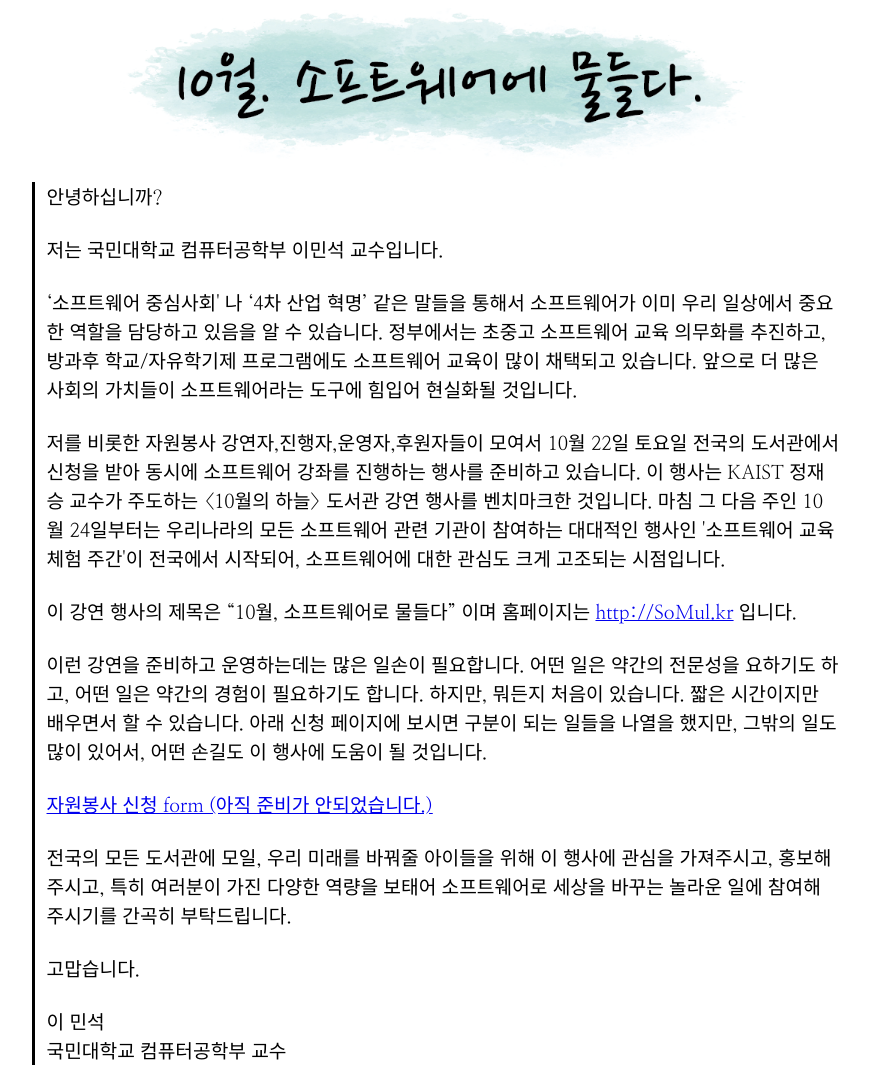
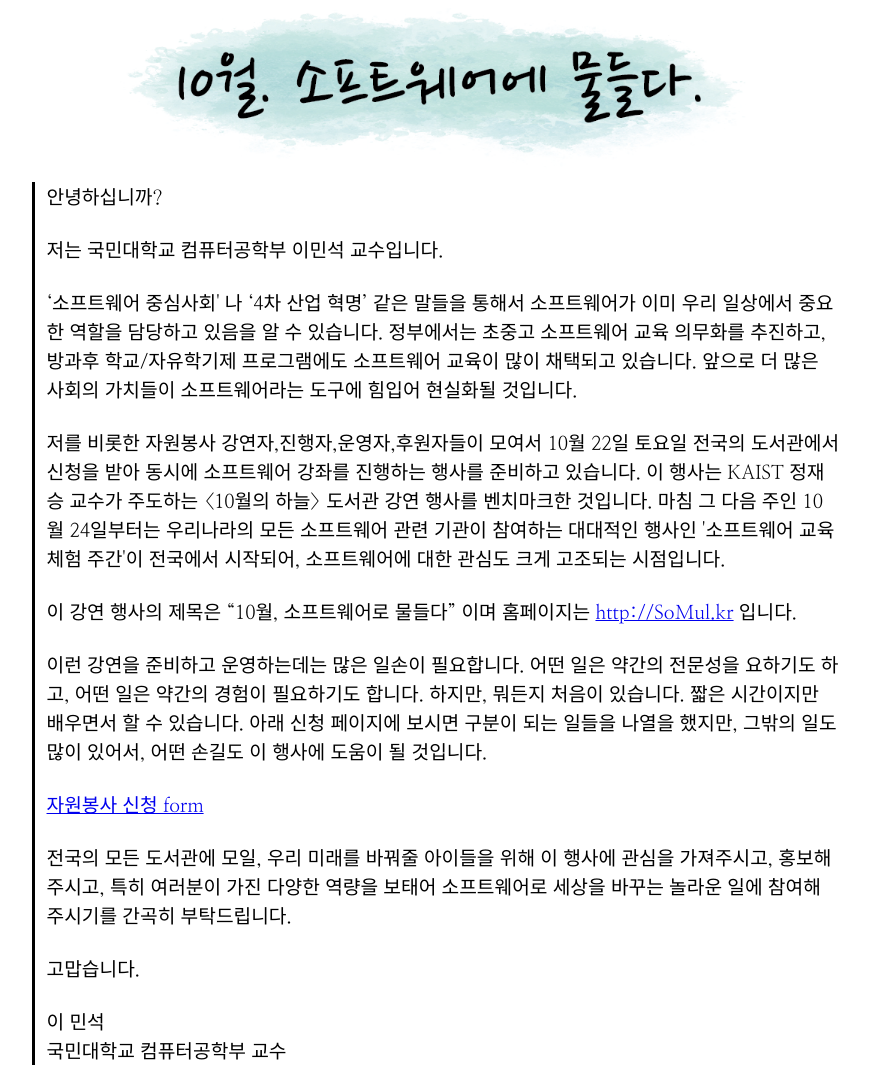
Before and after one commit to somul-project/somul-project.github.io, a plain HTML site: page volunteer.html in a window 1280 px wide. Shown: the top 1065 px of the page, without its empty margins (204-1073 px from the left). Drawn offline with Linux system fonts and the light colour scheme.

Commit message:
자원봉사 form 완성

```diff
--- a/volunteer.html
+++ b/volunteer.html
@@ -32,7 +32,7 @@
 <br>
 이런 강연을 준비하고 운영하는데는 많은 일손이 필요합니다. 어떤 일은 약간의 전문성을 요하기도 하고, 어떤 일은 약간의 경험이 필요하기도 합니다. 하지만, 뭐든지 처음이 있습니다. 짧은 시간이지만 배우면서 할 수 있습니다. 아래 신청 페이지에 보시면 구분이 되는 일들을 나열을 했지만, 그밖의 일도 많이 있어서, 어떤 손길도 이 행사에 도움이 될 것입니다.<br>
 <br>
-<a href="http://bit.ly/vol-apply">자원봉사 신청 form (아직 준비가 안되었습니다.)</a><br>
+<a href="http://bit.ly/vol-apply">자원봉사 신청 form</a><br>
 <br>
 전국의 모든 도서관에 모일, 우리 미래를 바꿔줄 아이들을 위해 이 행사에 관심을 가져주시고, 홍보해 주시고, 특히 여러분이 가진 다양한 역량을 보태어 소프트웨어로 세상을 바꾸는 놀라운 일에 참여해 주시기를 간곡히 부탁드립니다.<br>
 <br>
```
